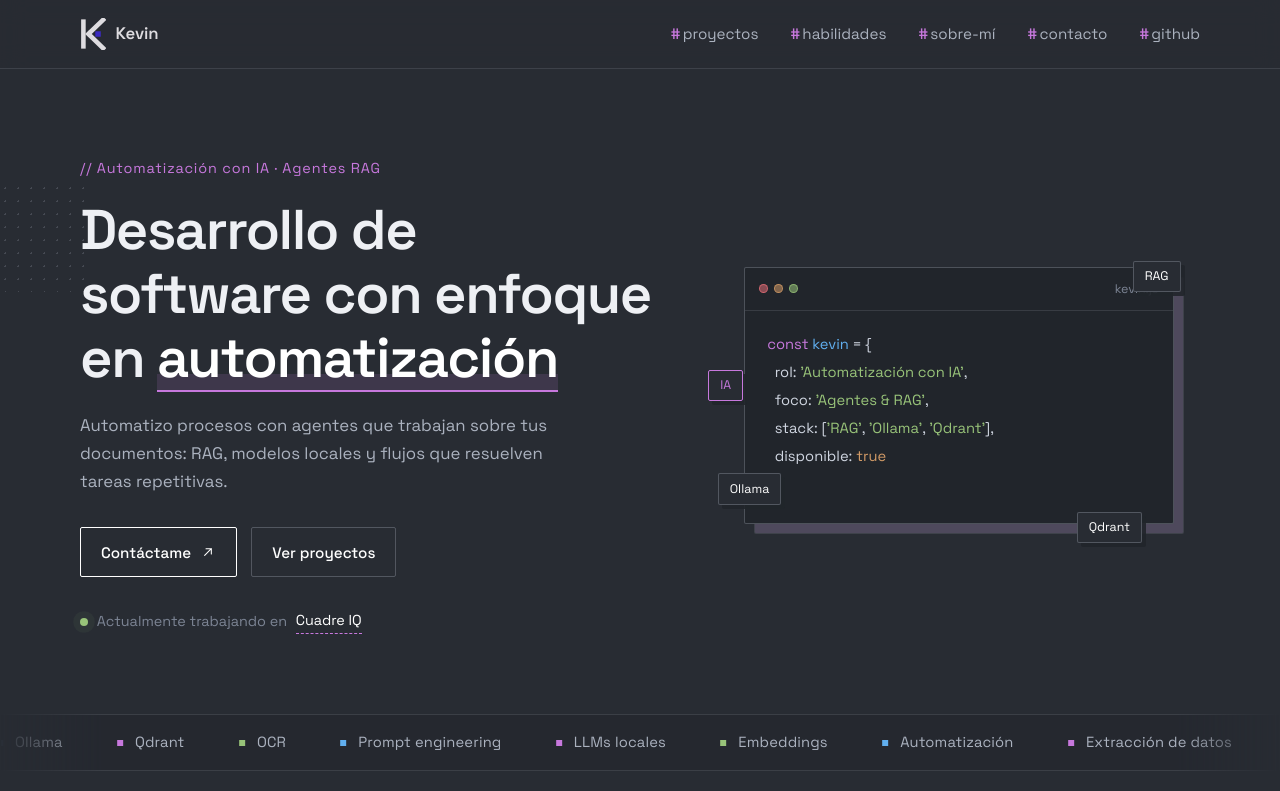
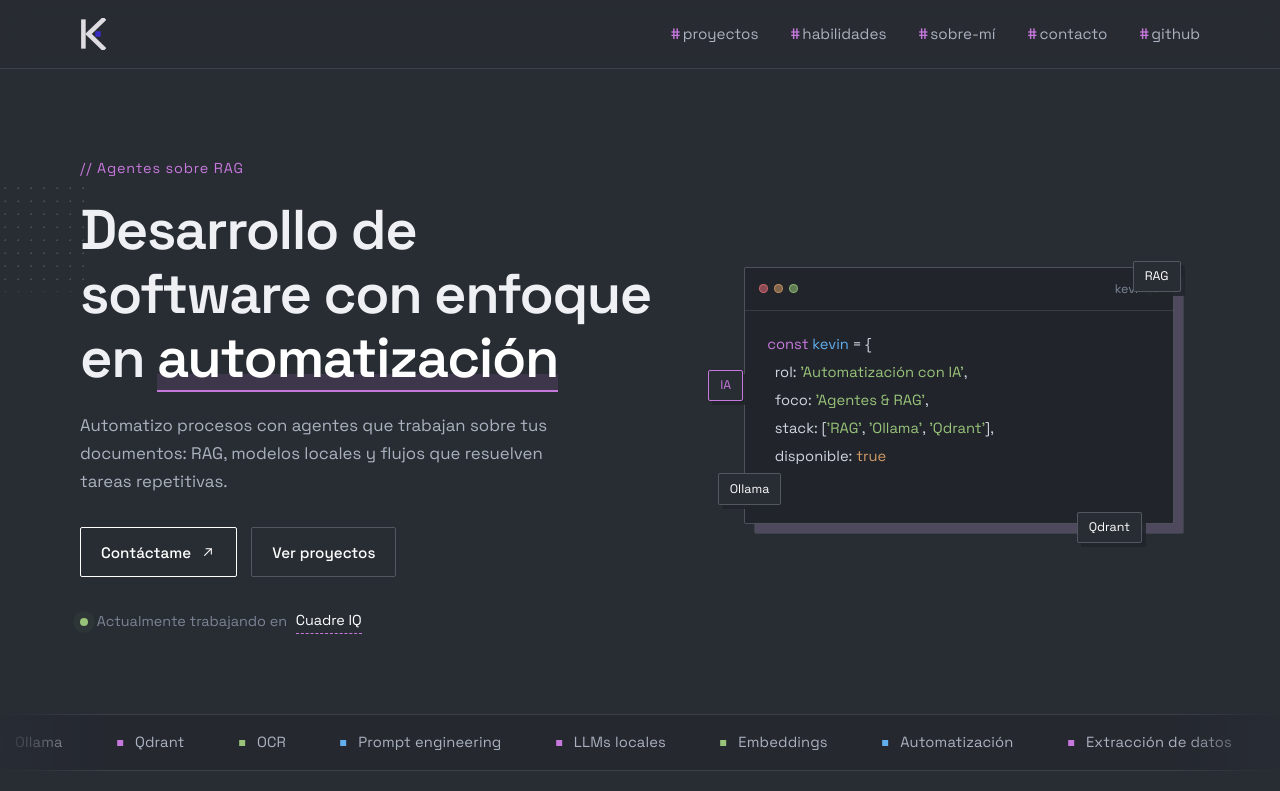
Before and after one commit to KevinLise/portafolio, a React (Vite) app: page / in a window 1280 px wide. Shown: the top 791 px of the page. Built offline with nearby package versions, Linux system fonts and the light colour scheme.

Commit message:
feat: logo solo monograma y typewriter en el hero

```diff
--- a/src/App.jsx
+++ b/src/App.jsx
@@ -1,5 +1,5 @@
 import { useEffect, useState } from 'react'
-import { about, navLinks, profile, projects, skillGroups, tools } from './data'
+import { about, navLinks, profile, projects, skillGroups, taglines, tools } from './data'
 
 function Icon({ name, size = 18 }) {
   const common = {
@@ -60,6 +60,60 @@ function BrandMark() {
       <path d="M9 17.5 25 2M9 17.5 25 33" stroke="#DEDCE0" strokeWidth="5" strokeLinecap="square" />
       <rect x="16.5" y="14.5" width="6" height="6" fill="#3C2BC2" />
     </svg>
+  )
+}
+
+function usePrefersReducedMotion() {
+  const [reduced, setReduced] = useState(false)
+
+  useEffect(() => {
+    const mq = window.matchMedia('(prefers-reduced-motion: reduce)')
+    const update = () => setReduced(mq.matches)
+    update()
+    mq.addEventListener('change', update)
+    return () => mq.removeEventListener('change', update)
+  }, [])
+
+  return reduced
+}
+
+function Typewriter({ words }) {
+  const reduced = usePrefersReducedMotion()
+  const [index, setIndex] = useState(0)
+  const [text, setText] = useState('')
+  const [deleting, setDeleting] = useState(false)
+
+  useEffect(() => {
+    if (reduced) {
+      setText(words[0])
+      return
+    }
+
+    const word = words[index]
+    let delay = deleting ? 28 : 55
+    if (!deleting && text === word) delay = 1700
+    if (deleting && text === '') delay = 300
+
+    const timeout = setTimeout(() => {
+      if (!deleting) {
+        if (text === word) setDeleting(true)
+        else setText(word.slice(0, text.length + 1))
+      } else if (text === '') {
+        setDeleting(false)
+        setIndex((value) => (value + 1) % words.length)
+      } else {
+        setText(word.slice(0, text.length - 1))
+      }
+    }, delay)
+
+    return () => clearTimeout(timeout)
+  }, [text, deleting, index, reduced, words])
+
+  return (
+    <span className="typewriter" aria-hidden="true">
+      <span>{text}</span>
+      <span className="caret" />
+    </span>
   )
 }
 
@@ -138,7 +192,6 @@ export default function App() {
         <div className="container header-inner">
           <a className="brand" href="#inicio" onClick={closeMenu} aria-label="Kevin — inicio">
             <BrandMark />
-            <span className="brand-name">Kevin</span>
           </a>
 
           <nav className="desktop-nav" aria-label="Navegación principal">
@@ -195,7 +248,11 @@ export default function App() {
           <Pixels className="hero-pixels-left" />
           <div className="container hero-grid">
             <div className="hero-copy" data-reveal>
-              <p className="eyebrow">// {profile.tagline}</p>
+              <p className="eyebrow">
+                <span className="sr-only">{profile.tagline}</span>
+                <span aria-hidden="true">// </span>
+                <Typewriter words={taglines} />
+              </p>
               <h1>
                 Desarrollo de software con enfoque en{' '}
                 <span className="accent">automatización</span>
@@ -386,9 +443,8 @@ export default function App() {
         <div className="container footer-grid">
           <div className="footer-brand">
             <div className="footer-top">
-              <a className="brand" href="#inicio">
+              <a className="brand" href="#inicio" aria-label="Kevin — inicio">
                 <BrandMark />
-                <span className="brand-name">Kevin</span>
               </a>
               <a href={`mailto:${profile.email}`}>{profile.email}</a>
             </div>
--- a/src/data.js
+++ b/src/data.js
@@ -102,6 +102,14 @@ export const tools = [
   'Extracción de datos',
 ]
 
+// Frases que rota el typewriter del hero
+export const taglines = [
+  'Automatización con IA',
+  'Agentes sobre RAG',
+  'LLMs locales · OCR',
+  'Diseño de producto',
+]
+
 export const about = [
   'Soy desarrollador de software con enfoque en automatización. Diseño agentes que trabajan sobre RAG: conecto modelos, documentos y flujos para que las tareas repetitivas se resuelvan solas.',
   'Mi enfoque es entender el proceso, diseñar la solución y orquestar las herramientas de IA. Uso la IA como mi principal herramienta de trabajo y cuido cada detalle de lo que entrego.',
--- a/src/styles.css
+++ b/src/styles.css
@@ -196,6 +196,44 @@ img {
   font-size: 0.9rem;
   letter-spacing: 0.06em;
   margin-bottom: 1.1rem;
+}
+
+.sr-only {
+  position: absolute;
+  width: 1px;
+  height: 1px;
+  padding: 0;
+  margin: -1px;
+  overflow: hidden;
+  clip: rect(0 0 0 0);
+  white-space: nowrap;
+  border: 0;
+}
+
+.typewriter {
+  display: inline-flex;
+  align-items: center;
+  gap: 0.12em;
+}
+
+.caret {
+  display: inline-block;
+  width: 0.5ch;
+  height: 1.05em;
+  background: var(--accent);
+  transform: translateY(0.09em);
+  animation: caret-blink 1.1s steps(1, end) infinite;
+}
+
+@keyframes caret-blink {
+  0%,
+  49% {
+    opacity: 1;
+  }
+  50%,
+  100% {
+    opacity: 0;
+  }
 }
 
 .hero h1 {
@@ -971,6 +1009,11 @@ img {
     animation: none;
   }
 
+  .caret {
+    animation: none;
+    opacity: 1;
+  }
+
   .tools-marquee {
     overflow-x: auto;
   }
```
